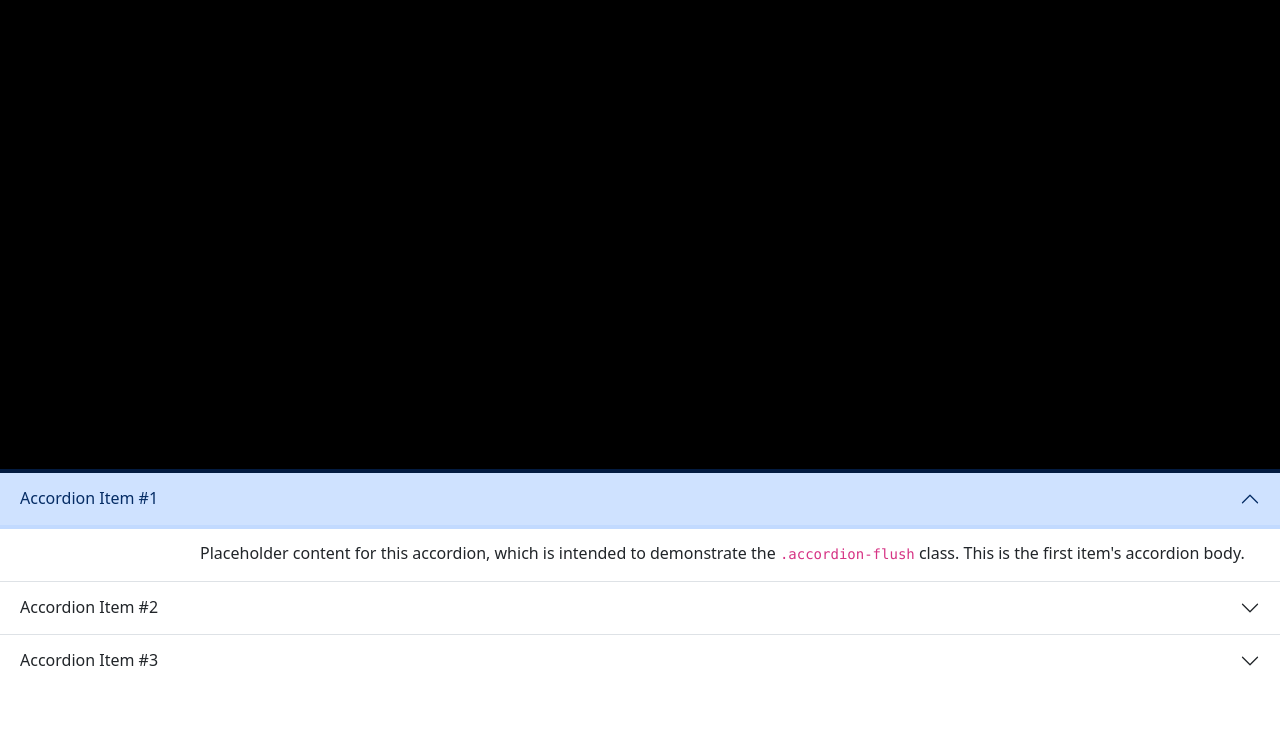
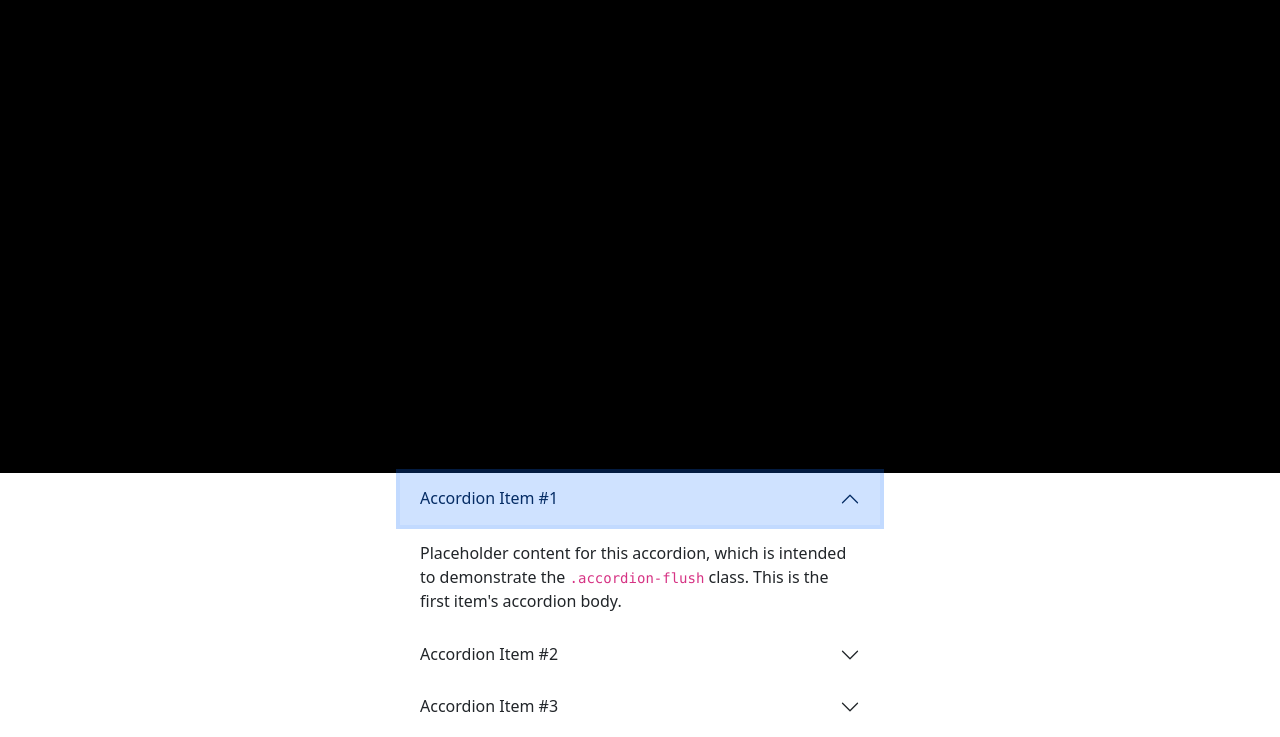
Before and after one commit to prxdyu/wl_task, a plain HTML site: page index.html in a window 1280 px wide. Both pictures are taken after a click on the button "Accordion Item #1". Shown: the part 63-800 px from the top of the page. Drawn offline with nearby package versions, Linux system fonts and the light colour scheme.

Commit message:
Centered and removed the borders

```diff
--- a/index.html
+++ b/index.html
@@ -27,18 +27,17 @@
 <div class="masthead" style="background-image:url('black.jpg')">
 </div>
 <div class="accordion accordion-flush" id="accordionFlushExample">
-  <div class="accordion-item">
+  <div class="accordion-item centering">
     <h2 class="accordion-header" id="flush-headingOne">
       <button class="accordion-button collapsed" type="button" data-bs-toggle="collapse" data-bs-target="#flush-collapseOne" aria-expanded="false" aria-controls="flush-collapseOne">
         Accordion Item #1
       </button>
     </h2>
     <div id="flush-collapseOne" class="accordion-collapse collapse" aria-labelledby="flush-headingOne" data-bs-parent="#accordionFlushExample">
-      <div class="accordion-body"style="
-    padding-left: 25vh;" >Placeholder content for this accordion, which is intended to demonstrate the <code>.accordion-flush</code> class. This is the first item's accordion body.</div>
+      <div class="accordion-body ">Placeholder content for this accordion, which is intended to demonstrate the <code>.accordion-flush</code> class. This is the first item's accordion body.</div>
     </div>
   </div>
-  <div class="accordion-item">
+  <div class="accordion-item centering">
     <h2 class="accordion-header" id="flush-headingTwo">
       <button class="accordion-button collapsed" type="button" data-bs-toggle="collapse" data-bs-target="#flush-collapseTwo" aria-expanded="false" aria-controls="flush-collapseTwo">
         Accordion Item #2
@@ -48,7 +47,7 @@
       <div class="accordion-body">Placeholder content for this accordion, which is intended to demonstrate the <code>.accordion-flush</code> class. This is the second item's accordion body. Let's imagine this being filled with some actual content.</div>
     </div>
   </div>
-  <div class="accordion-item">
+  <div class="accordion-item centering">
     <h2 class="accordion-header" id="flush-headingThree">
       <button class="accordion-button collapsed" type="button" data-bs-toggle="collapse" data-bs-target="#flush-collapseThree" aria-expanded="false" aria-controls="flush-collapseThree">
         Accordion Item #3
--- a/style.css
+++ b/style.css
@@ -5,3 +5,14 @@
   background-size:cover;
   min-height:60vh;
 }
+
+.centering{
+  padding-left: 50vh;
+  padding-right: 50vh;
+  border:0;
+
+}
+
+.panel{
+  border: none;
+}
```
